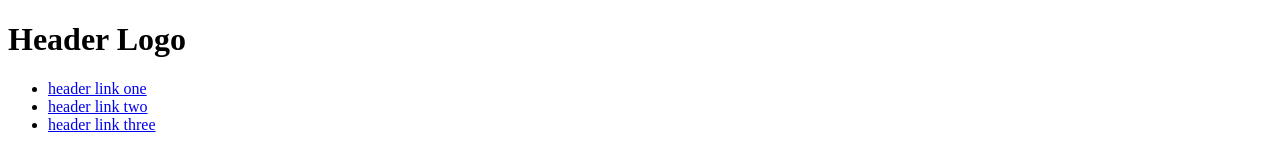
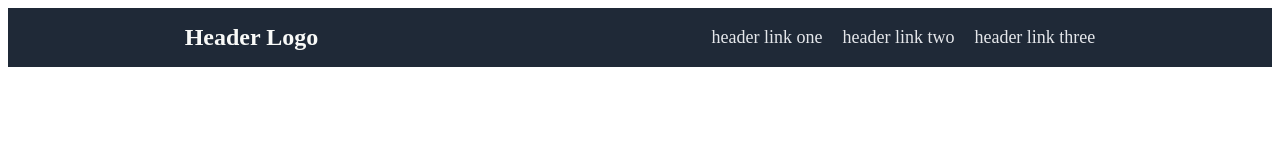
Before and after one commit to vegaZenith/landing-page, a plain HTML site: page index.html in a window 1280 px wide. Drawn offline with Linux system fonts and the light colour scheme.

Commit message:
Add basic styles to header Added a styles.css file, added a header id and css classes to its components. Added basic styling to font and background colour as well as flex positioning.

```diff
--- a/index.html
+++ b/index.html
@@ -3,11 +3,12 @@
     <head>
         <title>Landing Page</title>
         <meta charset="utf-8">
+        <link rel="stylesheet" href="styles.css">
     </head>
     <body>
-        <div>
-            <h1>Header Logo</h1>
-            <ul>
+        <div id="header">
+            <h1 class="header-logo">Header Logo</h1>
+            <ul class="navbar">
                 <li><a href="./">header link one</a></li>
                 <li><a href="./">header link two</a></li>
                 <li><a href="./">header link three</a></li>
--- /dev/null
+++ b/styles.css
@@ -0,0 +1,28 @@
+li {
+    list-style: none;
+}
+
+a {
+    text-decoration: none;
+    color: #e5e7eb;
+    font-size: 18px;
+}
+
+#header {
+    display: flex;
+    justify-content: space-around;
+    background-color: #1F2937;
+}
+
+.header-logo {
+    color: #F9FAF8;
+    font-size: 24px;
+}
+
+.navbar {
+    display:flex;
+    justify-content: space-evenly;
+    align-items: center;
+    gap: 20px;
+
+}
```
